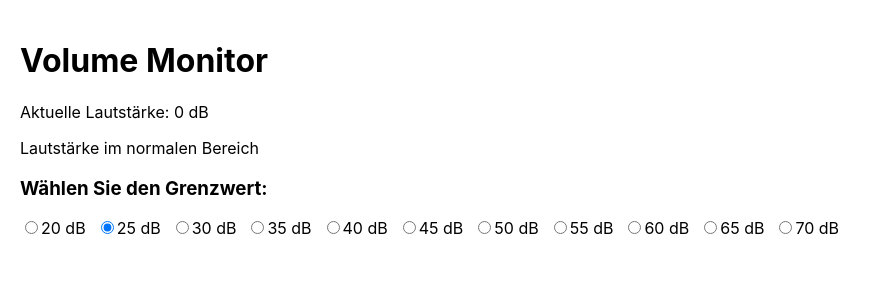
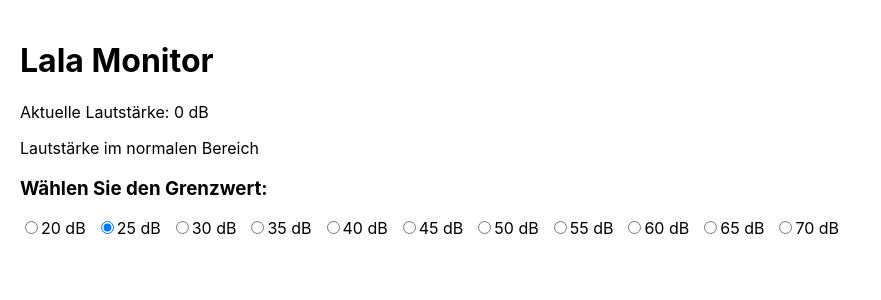
Before and after one commit to hssw24/db, a React (Create React App) app: page / in a window 1280 px wide. Shown: the top 300 px of the page, without its empty margins (0-881 px from the left). Built offline with nearby package versions, Linux system fonts and the light colour scheme; no server answers.

Commit message:
Update App.js 747

```diff
--- a/src/App.js
+++ b/src/App.js
@@ -91,7 +91,7 @@ const VolumeMonitor = () => {
 
     return (
         <div className={`volume-monitor ${isLoud ? 'alert' : ''}`}>
-            <h1>Volume Monitor</h1>
+            <h1>Lala Monitor</h1>
             <p>Aktuelle Lautstärke: {displayedVolume} dB</p>
             <p>{isLoud ? "Lautstärke überschritten!" : "Lautstärke im normalen Bereich"}</p>
 
```
